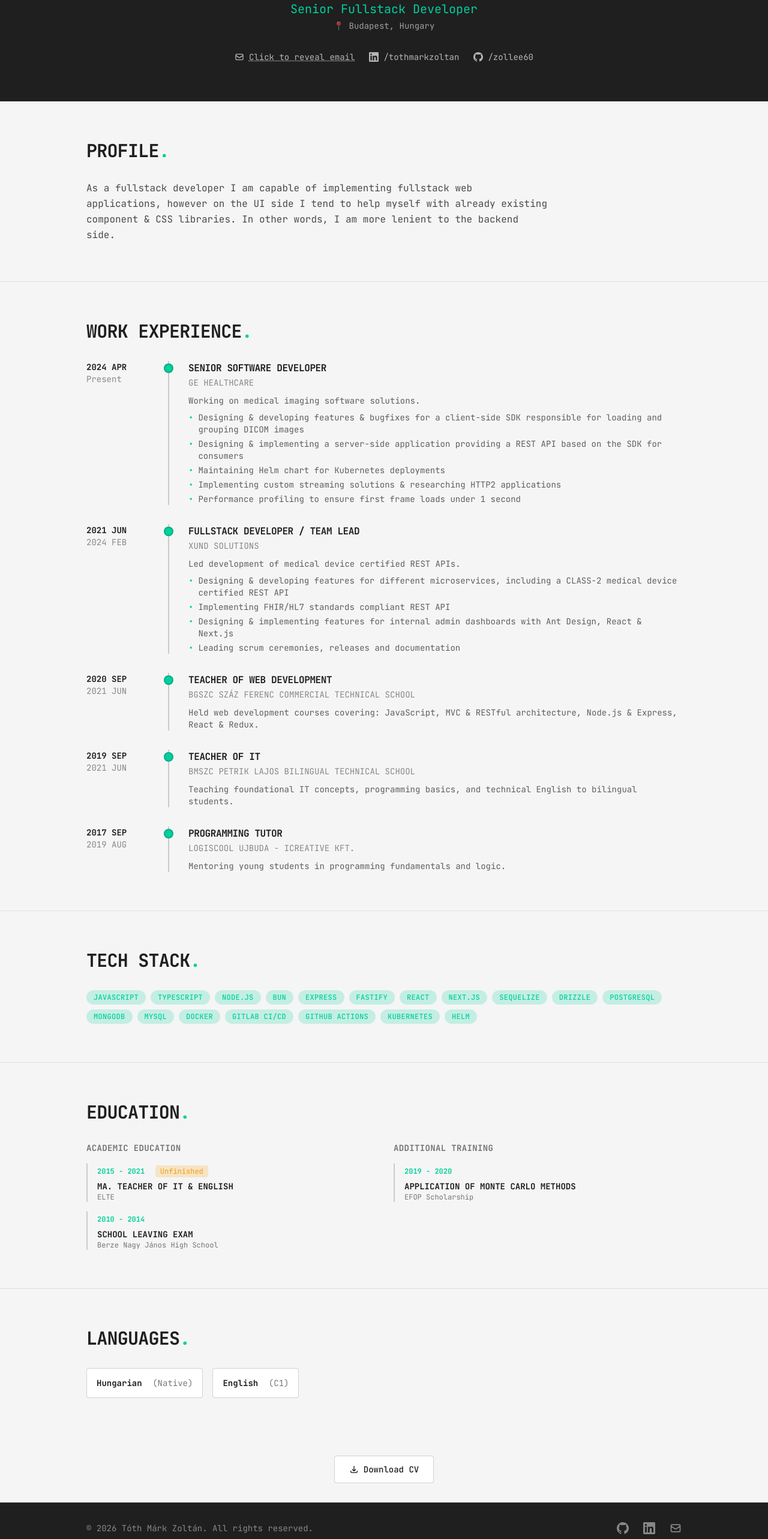
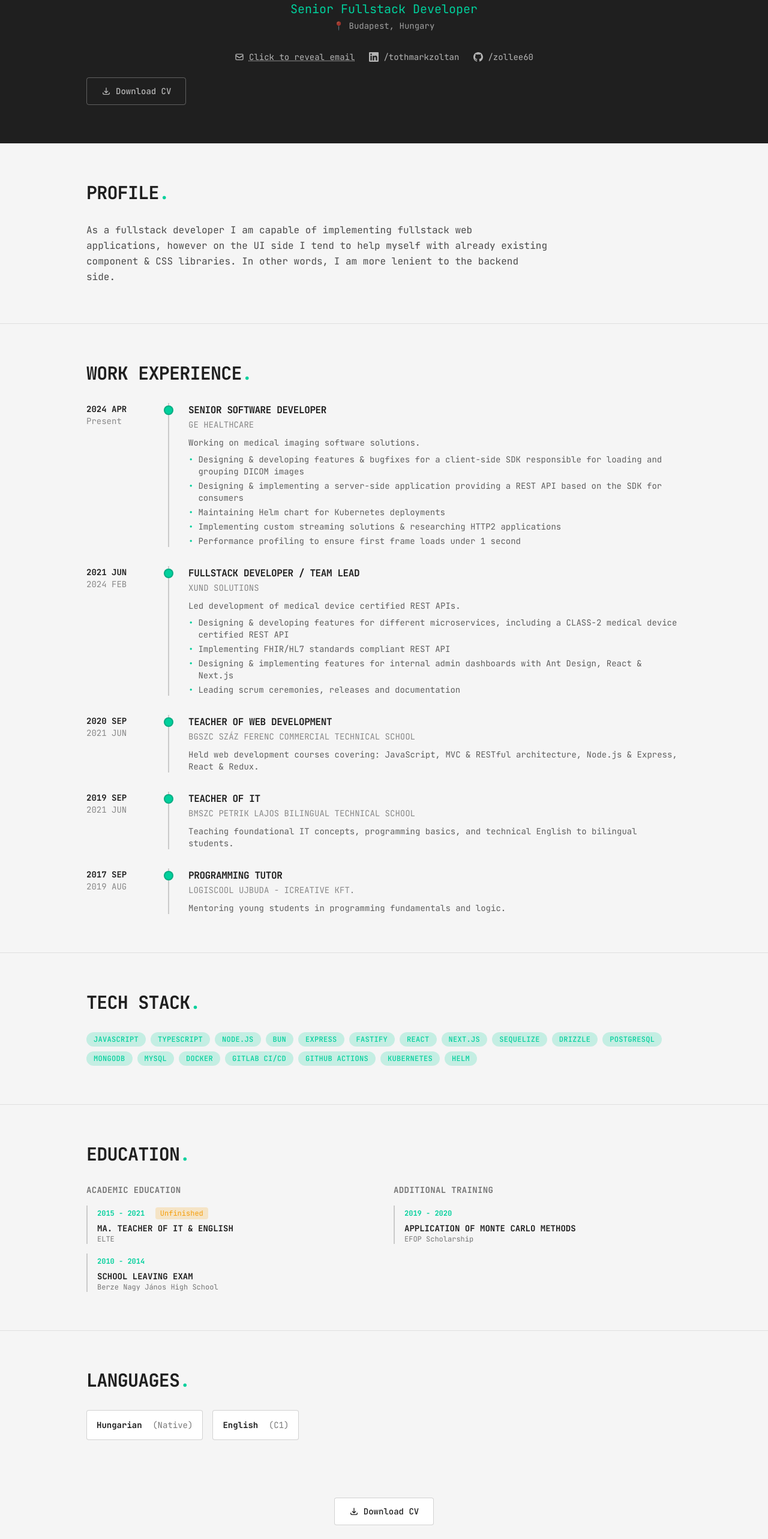
Before and after one commit to zollee60/personal-site, a SvelteKit app: page /cv in a window 1280 px wide. Shown: the part 180-2746 px from the top of the page at 60% size. Built offline with nearby package versions, Linux system fonts and the light colour scheme.

Commit message:
feat: added captcha for CV button + copliot instructions

```diff
--- a/src/routes/cv/+page.svelte
+++ b/src/routes/cv/+page.svelte
@@ -6,11 +6,11 @@
 	const HCAPTCHA_SITE_KEY = 'd0a640d2-1b8e-42aa-beb0-38a8f6843ffa';
 
 	let emailRevealed = $state(false);
-	let showCaptcha = $state(false);
+	let cvUnlocked = $state(false);
+	let captchaTarget = $state<'email' | 'cv' | null>(null);
 	let captchaLoaded = $state(false);
 
-	function handleRevealEmail() {
-		showCaptcha = true;
+	function loadCaptchaScript() {
 		if (!captchaLoaded) {
 			const script = document.createElement('script');
 			script.src = 'https://js.hcaptcha.com/1/api.js';
@@ -23,9 +23,23 @@
 		}
 	}
 
+	function handleRevealEmail() {
+		captchaTarget = 'email';
+		loadCaptchaScript();
+	}
+
+	function handleDownloadCV() {
+		captchaTarget = 'cv';
+		loadCaptchaScript();
+	}
+
 	function onCaptchaSuccess() {
+		if (captchaTarget === 'email') {
 			emailRevealed = true;
-		showCaptcha = false;
+		} else if (captchaTarget === 'cv') {
+			cvUnlocked = true;
+		}
+		captchaTarget = null;
 	}
 
 	// Make callback available globally for hCaptcha
@@ -113,8 +127,44 @@
 				</a>
 			</div>
 
+			<!-- Download CV Button -->
+			<div class="mt-6">
+				{#if cvUnlocked}
+					<a
+						href="{base}/cv_26_en.pdf"
+						download="Toth_Mark_Zoltan_CV.pdf"
+						class="inline-flex items-center gap-2 rounded border border-accent-green bg-accent-green/10 px-6 py-3 font-mono text-sm font-medium text-accent-green transition-colors hover:bg-accent-green hover:text-dark"
+					>
+						<svg class="h-4 w-4" fill="none" stroke="currentColor" viewBox="0 0 24 24">
+							<path
+								stroke-linecap="round"
+								stroke-linejoin="round"
+								stroke-width="2"
+								d="M4 16v1a3 3 0 003 3h10a3 3 0 003-3v-1m-4-4l-4 4m0 0l-4-4m4 4V4"
+							/>
+						</svg>
+						Download CV
+					</a>
+				{:else}
+					<button
+						onclick={handleDownloadCV}
+						class="inline-flex items-center gap-2 rounded border border-light/30 px-6 py-3 font-mono text-sm font-medium text-light/70 transition-colors hover:border-accent-green hover:text-accent-green"
+					>
+						<svg class="h-4 w-4" fill="none" stroke="currentColor" viewBox="0 0 24 24">
+							<path
+								stroke-linecap="round"
+								stroke-linejoin="round"
+								stroke-width="2"
+								d="M4 16v1a3 3 0 003 3h10a3 3 0 003-3v-1m-4-4l-4 4m0 0l-4-4m4 4V4"
+							/>
+						</svg>
+						Download CV
+					</button>
+				{/if}
+			</div>
+
 			<!-- hCaptcha Modal -->
-			{#if showCaptcha}
+			{#if captchaTarget}
 				<div class="fixed inset-0 z-50 flex items-center justify-center bg-dark/80 backdrop-blur-sm">
 					<div class="rounded-lg border border-dark-border bg-dark-lighter p-6">
 						<h3 class="mb-4 font-mono text-lg font-bold text-light">Verify you're human</h3>
@@ -125,7 +175,7 @@
 							data-theme="dark"
 						></div>
 						<button
-							onclick={() => (showCaptcha = false)}
+							onclick={() => (captchaTarget = null)}
 							class="mt-4 font-mono text-sm text-muted hover:text-light"
 						>
 							Cancel
@@ -213,6 +263,7 @@
 
 	<!-- Download Button -->
 	<div class="py-8 text-center print:hidden">
+		{#if cvUnlocked}
 			<a
 				href="{base}/cv_26_en.pdf"
 				download="Toth_Mark_Zoltan_CV.pdf"
@@ -228,5 +279,21 @@
 				</svg>
 				Download CV
 			</a>
+		{:else}
+			<button
+				onclick={handleDownloadCV}
+				class="inline-flex items-center gap-2 rounded border border-dark/20 bg-white px-6 py-3 font-mono text-sm font-medium text-dark transition-colors hover:border-accent-green hover:text-accent-green"
+			>
+				<svg class="h-4 w-4" fill="none" stroke="currentColor" viewBox="0 0 24 24">
+					<path
+						stroke-linecap="round"
+						stroke-linejoin="round"
+						stroke-width="2"
+						d="M4 16v1a3 3 0 003 3h10a3 3 0 003-3v-1m-4-4l-4 4m0 0l-4-4m4 4V4"
+					/>
+				</svg>
+				Download CV
+			</button>
+		{/if}
 	</div>
 </div>
```
Also changed, not shown: 1 other file (tests, documents, lock files or other folders). Lines whose indentation alone changed are shown as unchanged.
